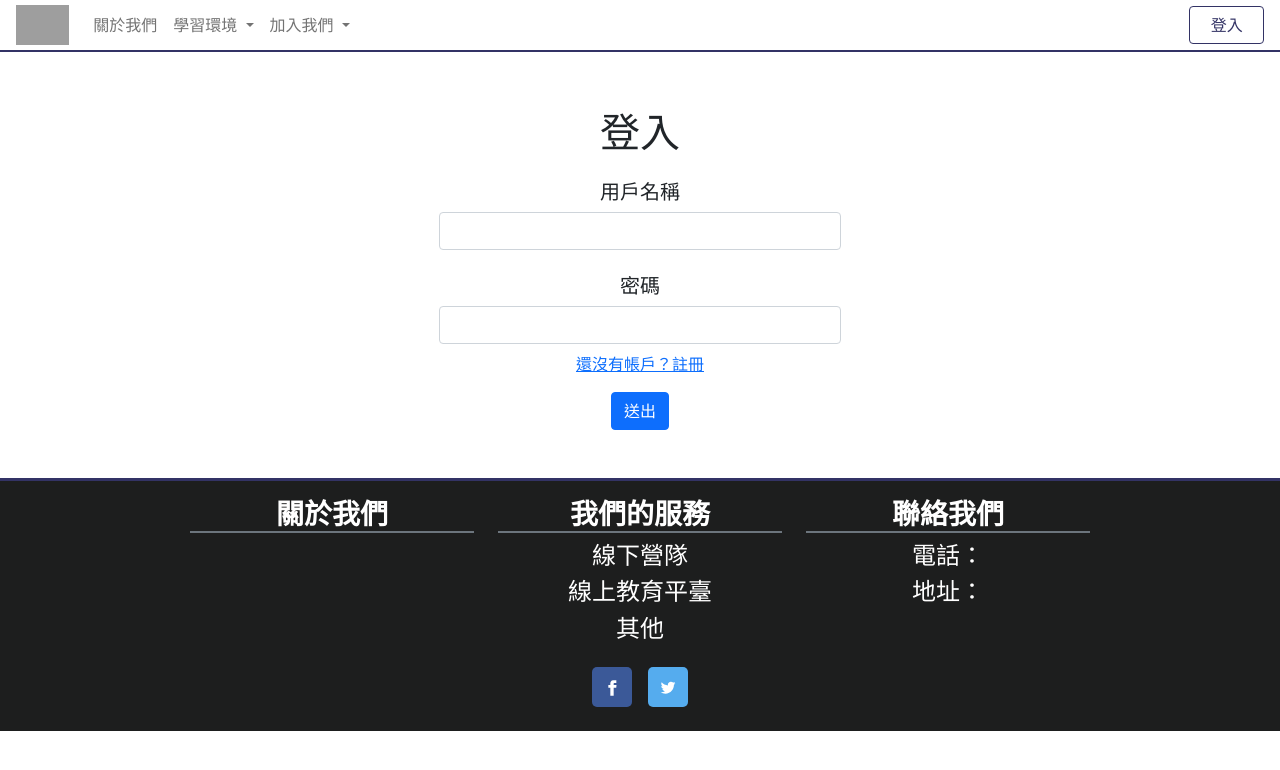
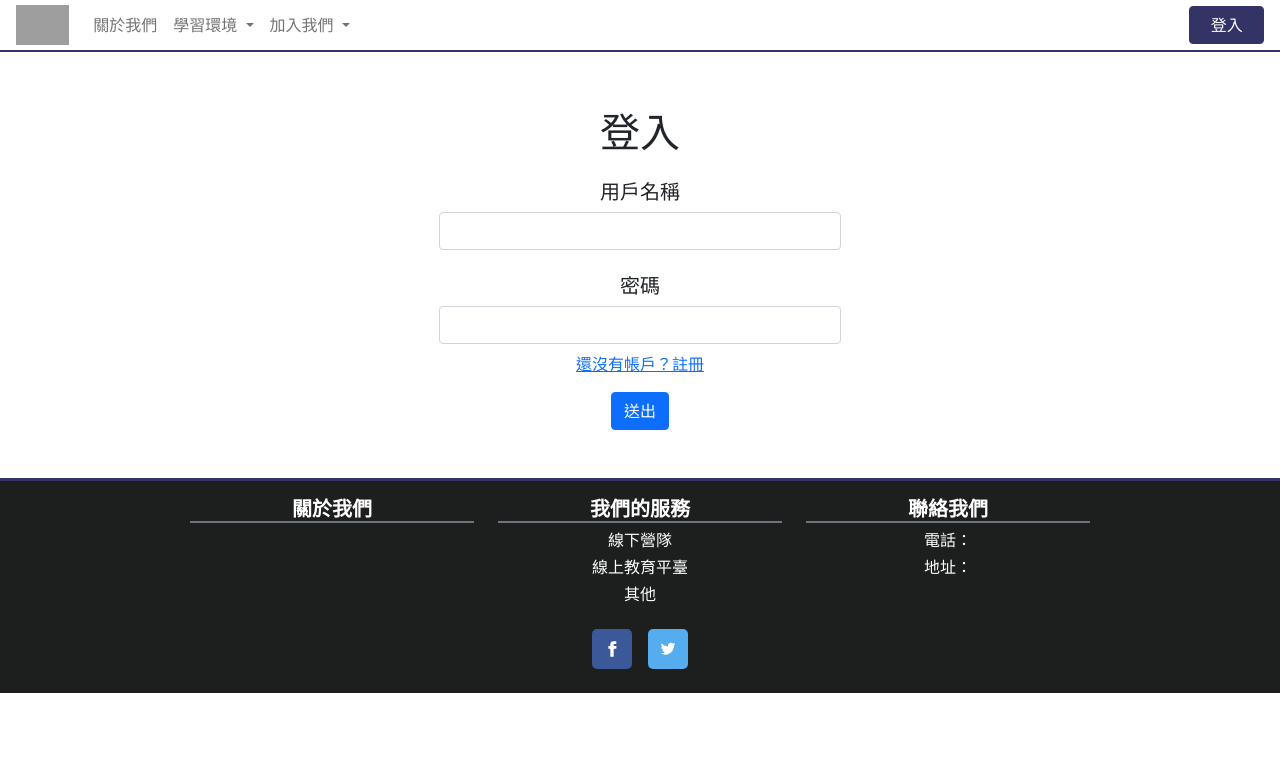
Before and after one commit to Timothychen00/app, a Flask app: page /login in a window 1280 px wide. Shown: the top 770 px of the page. Run offline with Flask 2, Linux system fonts and the light colour scheme; grey boxes are pictures that could not be loaded.

Commit message:
v0....1
頁尾效果
修正按鈕的active

```diff
--- a/static/css/template.css
+++ b/static/css/template.css
@@ -148,3 +148,7 @@ button:hover{
 .border-custom{
     border-bottom: 2px solid #333365!important;
 }
+button.active{
+    background-color: #333365!important;
+    color:white!important;
+}
--- a/templates/base.html
+++ b/templates/base.html
@@ -46,7 +46,7 @@
             <div class="collapse navbar-collapse" id="navbarSupportedContent">
                 <ul class="navbar-nav me-auto mb-2 mb-lg-0">
                     <li class="nav-item">
-                        <a class="nav-link {% if page==" newest"%}active{% endif %}" style="white-space:pre"
+                        <a class="nav-link {% if page=="newest"%}active{% endif %}" style="white-space:pre"
                             href="/newest">關於我們</a>
                     </li>
                     <li class="nav-item dropdown">
@@ -72,7 +72,7 @@
                         </ul>
                     </li>
                 </ul>
-                <button class="btn btn-outline-success {% if page==" login" or page=="register" %}active{% endif %}"
+                <button class="btn btn-outline-success {% if page=="login" or page=="register" %}active{% endif %}"
                     onclick="javascript:location.href='/login'" type="button" style="white-space:pre">  登入  </button>
             </div>
         </div>
@@ -103,36 +103,36 @@
         <div class="row pt-3 px-4 justify-content-center text-center">
             <div class="col-md-3 col-7">
                 <ul class="p-0 text-center">
-                    <li class="h3 fw-bold border-bottom border-secondary border-2">
+                    <li class="h5 fw-bold border-bottom border-secondary border-2">
                         <a href="#">關於我們</a>
                     </li>
                 </ul>
             </div>
             <div class="col-md-3 col-7">
                 <ul class="p-0 text-center">
-                    <li class="h3 fw-bold border-bottom border-secondary border-2">
+                    <li class="h5 fw-bold border-bottom border-secondary border-2">
                         <a href="#">我們的服務</a>
                     </li>
-                    <li class="h4 link-light">
+                    <li class="h6 link-light">
                         <a href="#">線下營隊</a>
                     </li>
-                    <li class="h4">
+                    <li class="h6">
                         <a href="#">線上教育平臺</a>
                     </li>
-                    <li class="h4">
+                    <li class="h6">
                         <a href="#">其他</a>
                     </li>
                 </ul>
             </div>
             <div class="col-md-3 col-7">
                 <ul class="p-0 text-center">
-                    <li class="h3 fw-bold border-bottom border-secondary border-2">
+                    <li class="h5 fw-bold border-bottom border-secondary border-2">
                         <a href="#">聯絡我們</a>
                     </li>
-                    <li class="h4 link-light">
+                    <li class="h6 link-light">
                         <a href="#">電話：</a>
                     </li>
-                    <li class="h4">
+                    <li class="h6">
                         <a href="#">地址：</a>
                     </li>
                 </ul>
```
